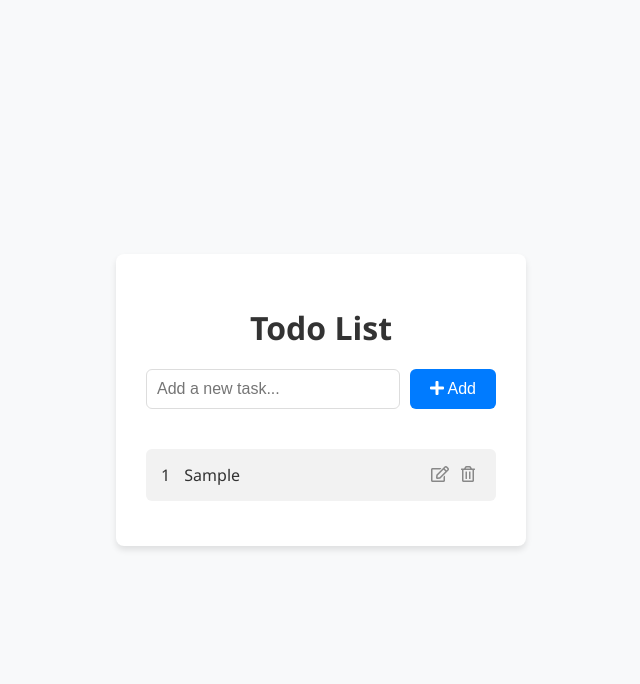
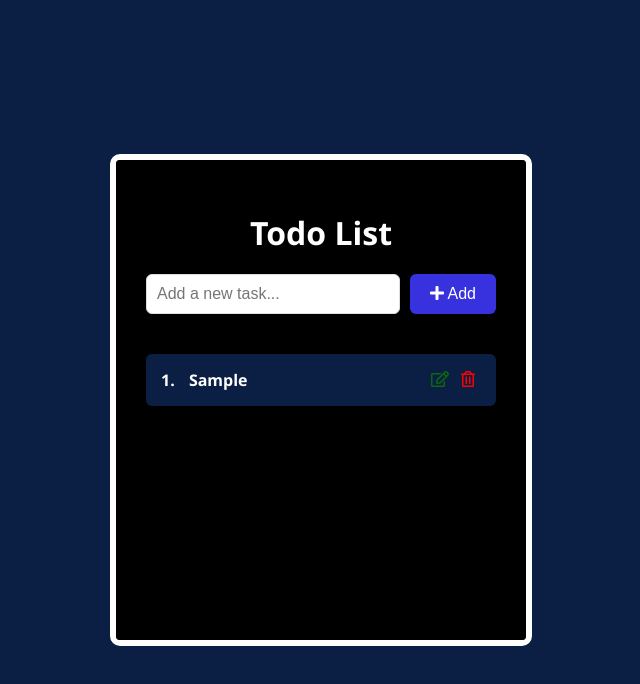
Before and after one commit to ubaidullahshahid/ToDo-App, a plain HTML site: page index.html in a window 1280 px wide. Both pictures are taken after typing "Sample" into the empty fields and a click on the button "Add". Shown: the whole page, without its empty margins (319-959 px from the left). Drawn offline with Linux system fonts and the light colour scheme.

Commit message:
add styling

```diff
--- a/app.js
+++ b/app.js
@@ -10,12 +10,12 @@ function onloadeddata() {
     console.log("element", element);
     newData += `
   <div class="todo-item">
-   <div><span class="todo-text">${index + 1}</span>
+   <div><span class="todo-text">${index + 1}.</span>
    <span class="todo-text">${element}</span></div>
    <div class="todo-actions">
-     <button onclick="handleEdit(${index})"><i class="far fa-edit"></i></button>
+     <button onclick="handleEdit(${index})"><i class="far fa-edit" style="color: #0C680D;"></i></button>
      <button onclick="deleteData(${index})" class="delete">
-     <i class="far fa-trash-alt" ></i></button>
+     <i class="far fa-trash-alt" style="color: red;"></i></button>
    </div>
    </div>`;
     toDoList.innerHTML = newData;
@@ -23,9 +23,9 @@ function onloadeddata() {
 }
 function addData() {
   var getUserValue = userValue.value;
-  getData.push(getUserValue);
-  localStorage.setItem("todo-actions", JSON.stringify(getData));
   if (getUserValue) {
+    getData.push(getUserValue);
+    localStorage.setItem("todo-actions", JSON.stringify(getData));
     onloadeddata();
   } else {
     alert("Please enter a value");
--- a/index.html
+++ b/index.html
@@ -11,8 +11,9 @@
     <link rel="stylesheet" href="./style.css" />
   </head>
   <body>
+  <div class="main-div">
     <div class="container">
-      <h1>Todo List</h1>
+      <h1 class="todo-list-hd">Todo List</h1>
       <div class="add-todo">
         <input type="text" id="todoInput" placeholder="Add a new task..." />
         <button onclick="addData()" id="addTodoBtn"><i class="fas fa-plus"></i> Add</button>
@@ -24,6 +25,7 @@
 
       </div>
     </div>
+  </div>
     <script src="./app.js"></script>
   </body>
 </html>
--- a/style.css
+++ b/style.css
@@ -1,20 +1,38 @@
 body {
-    font-family: 'Segoe UI', Tahoma, Geneva, Verdana, sans-serif;
-    background-color: #f8f9fa;
+  /* background-image: url(./assets/bg-img/bg-img.jpg); */
+  /* background-size: 100% 100%; */
+  /* background-repeat: no-repeat; */
+  background-color: #0B1F44;
+  font-family: "Segoe UI", Tahoma, Geneva, Verdana, sans-serif;
+  /* background-color: #f8f9fa; */
   margin: 0;
-    padding: 0;
+  padding-top: 0px;
+  /* padding-bottom: 100px; */
   display: flex;
   justify-content: center;
   align-items: center;
   height: 100vh;
+  /* overflow-y: scroll; */
+}
+.main-div {
+  height: 60vh;
+  overflow-y: scroll;
+  border: 6px solid white;
+  border-radius: 10px;
 }
 
 .container {
-    background-color: #fff;
-    border-radius: 8px;
-    box-shadow: 0 4px 6px rgba(0,0,0,0.1);
+  background-color: black;
+  /* border-radius: 8px; */
+  box-shadow: 0 4px 6px rgba(0, 0, 0, 0.1);
   padding: 30px;
   width: 350px;
+  height: auto;
+  max-height: auto;
+  min-height: 100%;
+}
+.main-div::-webkit-scrollbar {
+  display: none;
 }
 
 h1 {
@@ -22,11 +40,14 @@ h1 {
   color: #333;
   margin-bottom: 20px;
 }
+.todo-list-hd {
+  color: white;
+}
 
 .todo-item {
   padding: 15px;
   border-radius: 6px;
-    background-color: #f2f2f2;
+  background-color: #0B1F44;
   margin-bottom: 15px;
   display: flex;
   justify-content: space-between;
@@ -34,8 +55,9 @@ h1 {
 }
 
 .todo-text {
+  font-weight: 600;
   flex: 1;
-    color: #333;
+  color: white;
   margin-right: 10px;
 }
 
@@ -69,11 +91,11 @@ h1 {
   display: flex;
   margin-bottom: 20px;
 }
-#edit-input{
+#edit-input {
   display: flex;
   margin-bottom: 20px;
 }
-#edit-input input{
+#edit-input input {
   margin-right: 10px;
   flex: 1;
   padding: 10px;
@@ -82,8 +104,8 @@ h1 {
   font-size: 16px;
   outline: none;
 }
-#edit-input button{
-    background-color: #0C680D;
+#edit-input button {
+  background-color: #0c680d;
   color: #fff;
   border: none;
   border-radius: 6px;
@@ -92,10 +114,10 @@ h1 {
   cursor: pointer;
   transition: background-color 0.3s ease;
 }
-#edit-input button:hover{
+#edit-input button:hover {
   background-color: #0c680de3;
 }
-.add-todo input{
+.add-todo input {
   margin-right: 10px;
   flex: 1;
   padding: 10px;
@@ -106,7 +128,7 @@ h1 {
 }
 
 .add-todo button {
-    background-color: #007bff;
+  background-color: #3832de;
   color: #fff;
   border: none;
   border-radius: 6px;
```
Also changed, not shown: assets/bg-img/360_F_128870437_TXj1QawSYdsDbmIy0KnIOv1ytIiiDOrX.jpg (added), assets/bg-img/bg-img.jpg (added), assets/bg-img/images (1).jpeg (added), assets/bg-img/images.jpeg (added). Lines whose indentation alone changed are shown as unchanged.
